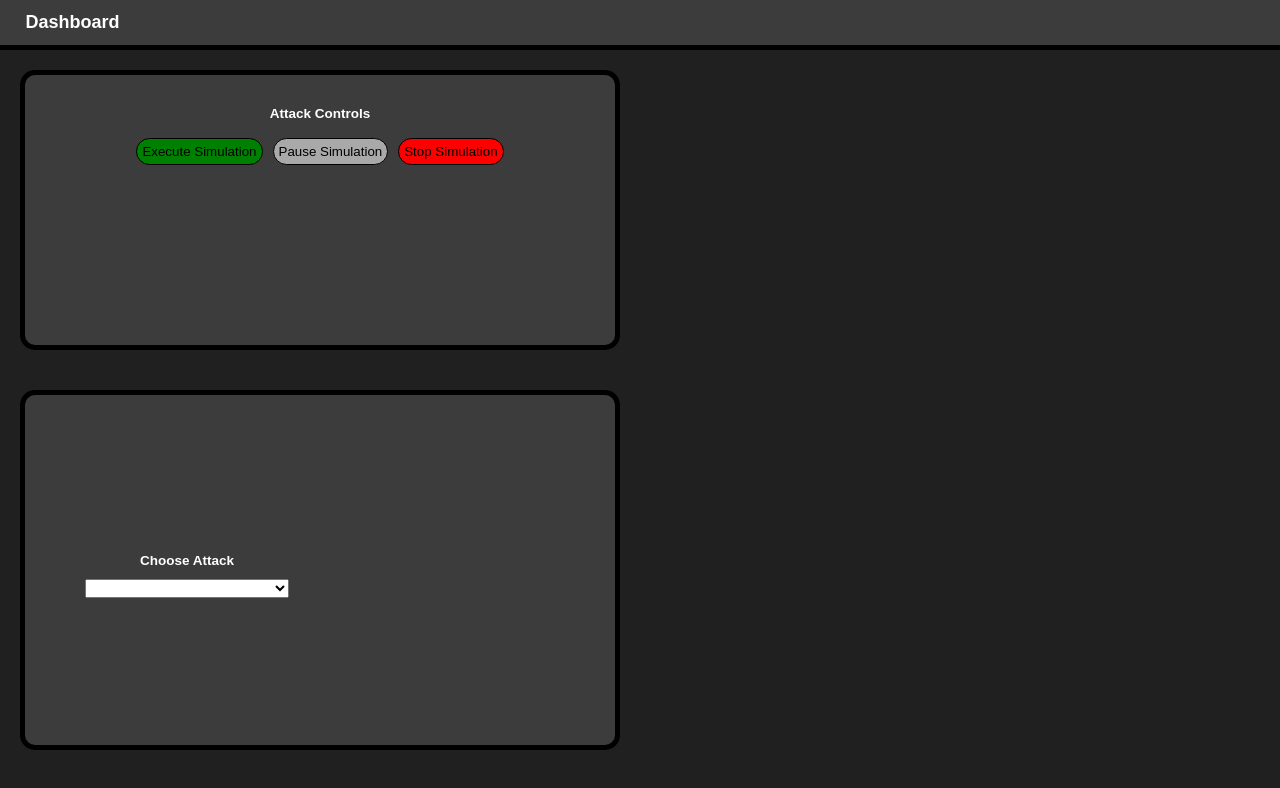
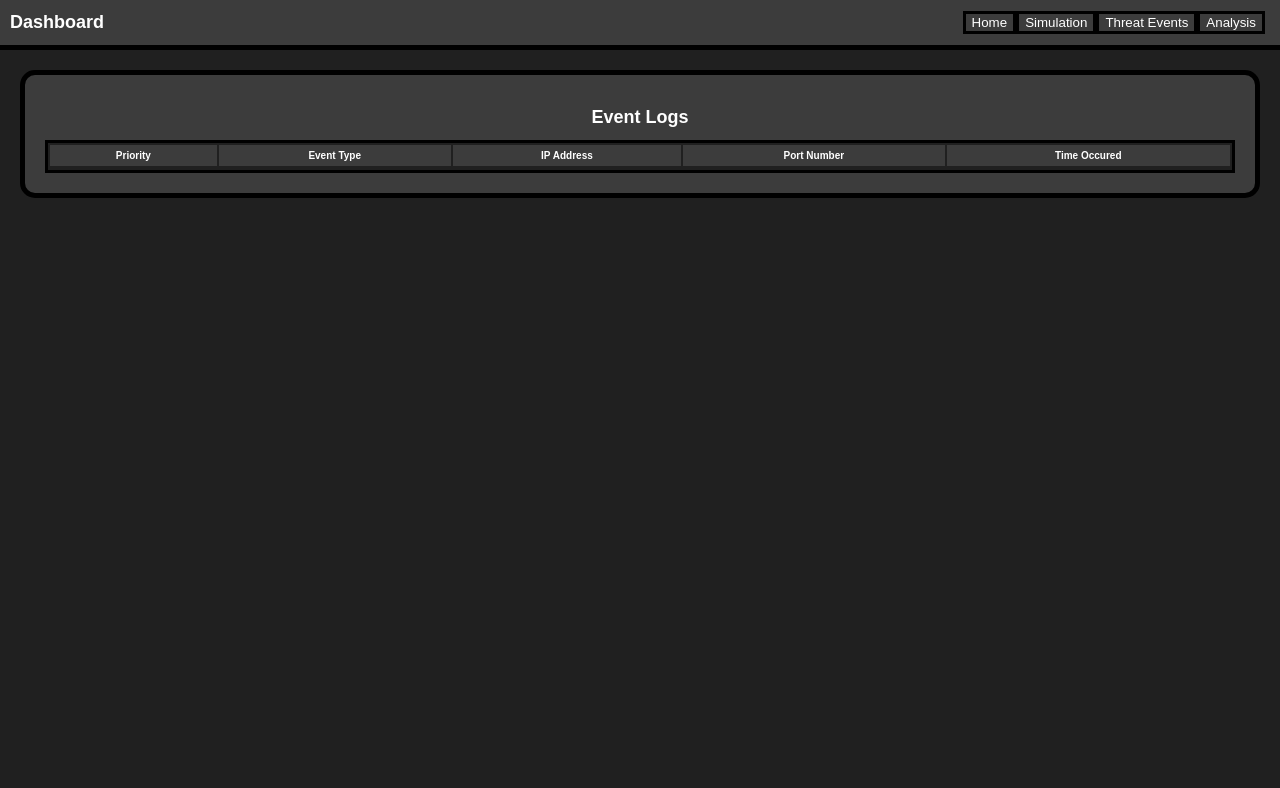
Before and after one commit to Leesuenghos/csci440-group4-project, a React (Vite) app in the folder front-end/: page /#/ThreatEventPage in a window 1280 px wide. Shown: the top 788 px of the page. Built offline with nearby package versions, Linux system fonts and the light colour scheme.

Commit message:
UI Redesign - Alex T (3/16)
Redesigned UI, added pages, created 2 folders (one for pages and one for components)

```diff
--- a/front-end/package.json
+++ b/front-end/package.json
@@ -11,7 +11,8 @@
   },
   "dependencies": {
     "react": "^19.0.0",
-    "react-dom": "^19.0.0"
+    "react-dom": "^19.0.0",
+    "react-router-dom": "^7.3.0"
   },
   "devDependencies": {
     "@eslint/js": "^9.21.0",
--- a/front-end/src/App.jsx
+++ b/front-end/src/App.jsx
@@ -11,85 +11,33 @@ To start the server, follow the instructions below:
 */
 
 import './App.css';
-import ConfigDoS from './ConfigDoS.jsx';
 import React, {useState} from 'react';
 
+import { HashRouter as Router, Routes, Route } from 'react-router-dom';
+import { AnalysisPage } from './pages/AnalysisPage.jsx';
+import { AttackSimPage } from './pages/AttackSimPage.jsx';
+import { Home } from './pages/home.jsx';
+import { ThreatEventsPage } from './pages/ThreatEventsPage.jsx';
+import { Navbar } from './components/Navbar.jsx';
+
 function App() {
-  const [showDoSConfig, setShowDoSConfig] = useState(false);
-  const [showBFConfig, setShowBFConfig] = useState(false);
-  const [currentConfig, setCurrentConfig] = useState("");
-
-  const toggleBFConfig = (optionString) => {
-    setCurrentConfig(optionString);
-    setShowBFConfig(!showBFConfig);
-  }
-
-  const toggleDoSConfig = (optionString) => {
-    setCurrentConfig(optionString);
-    setShowDoSConfig(!showDoSConfig);
-  }
-
-  function toggleOffCurrentConfig(currentConfigValue){
-    if(currentConfigValue === "dos-option"){
-      toggleDoSConfig("");
-    }
-    else if(currentConfigValue === "bg-option"){
-      toggleBFConfig("");
-    }
-  }
-
-  function toggleNewConfig(targetValue) {
-    if (targetValue === "dos-option") {
-      toggleDoSConfig(targetValue);
-    }
-    else if(targetValue === "bf-option") {
-      toggleBFConfig(targetValue);
-    }
-  }
-
-  function handleConfigToggle(event) {
-    if(event.target.value === currentConfig)
-    {
-      // user chose the same option so don't change anything
-    }
-    // user chose the empty section
-    else if(event.target.value === "")
-    {
-      toggleOffCurrentConfig(currentConfig);
-    }
-    // user chose new config
-    else
-    {
-      toggleOffCurrentConfig(currentConfig);
-      toggleNewConfig(event.target.value);
-    }
-  }
 
   return (<>
-            <header>
-              <h1 className='header-title'>Dashboard</h1>
-            </header>
-            <div className="main-page">
-              <div className="attack-controls-container">
-                <h2>Attack Controls</h2>
-                <button className='execute-sim-button'>Execute Simulation</button>
-                <button className='pause-sim-button'>Pause Simulation</button>
-                <button className='stop-sim-button'>Stop Simulation</button>
-              </div>
-              <div className='attack-types-container'>
-                <div className='attack-select-container'>
-                  <h2>Choose Attack</h2>
-                  <select name="attack-type" onChange={handleConfigToggle}>
-                    <option value=""></option>
-                    <option value="dos-option">Denial-of-Service Attack (DoS)</option>
-                    <option value="bf-option">Brute Force</option>
-                  </select>
+            <Router>
+              <header>
+                <h1 className='header-title'>Dashboard</h1>
+                <div className='navbar-container'>
+                  <Navbar>
+                  </Navbar>
                 </div>
-                <div className='attack-config-container'>
-                  <ConfigDoS isDoSVisible={showDoSConfig}></ConfigDoS>
-                </div>
-              </div>
-            </div>
+              </header>
+              <Routes>
+                <Route path="/" element={<Home></Home>}/>
+                <Route path="/Simulation" element={<AttackSimPage></AttackSimPage>}/>
+                <Route path="/ThreatEventPage" element={<ThreatEventsPage></ThreatEventsPage>}/>
+                <Route path="/AnalysisPage" element={<AnalysisPage></AnalysisPage>}/>
+              </Routes>
+            </Router>
           </>
           )
 }
--- /dev/null
+++ b/front-end/src/components/EventLogs.jsx
@@ -0,0 +1,44 @@
+
+/*
+@authors: Alex Tzonis
+*/
+
+function EventLogs(){
+  // holds all the events retreived from the backend
+  const threatEvents = [];
+
+  // array for testing, will be deleted
+  const testThreatEvents = ["Test 1", "Test 2", "Test 3"];
+
+  // holds the threat events but maps everything into the list
+  const eventList = testThreatEvents.map(threatEvent => <li>{threatEvent}</li>)
+
+  function filterTable() {
+      // will take table contents and filter them
+      // will also send how contents will be filtered (IP address, port number, attack type, priority, etc.)
+  }
+
+  function sortTable() {
+      // will send table contents to backend to be sorted
+      // will also send how contents will be sorted (IP address, port number, attack type, priority, etc.)
+  }
+
+  return( <>
+              <h1>Event Logs</h1>
+              <div className="event-table-container">
+                  <table className='event-table'>
+                      <tr>
+                          <th>Priority</th>
+                          <th>Event Type</th>
+                          <th>IP Address</th>
+                          <th>Port Number</th>
+                          <th>Time Occured</th>
+                      </tr>
+                      <tr>
+                      </tr>
+                  </table>
+              </div>
+          </>);
+}
+
+export default EventLogs
--- /dev/null
+++ b/front-end/src/components/Navbar.jsx
@@ -0,0 +1,28 @@
+
+// 15:00
+import { Link } from 'react-router-dom';
+
+export function Navbar() {
+  return( <>
+            <Link to="/">
+              <button id="navbar-buttons">
+                Home
+              </button>
+            </Link>
+            <Link to="/Simulation">
+              <button id="navbar-buttons">
+                Simulation
+              </button>
+            </Link>
+            <Link to="/ThreatEventPage">
+              <button id="navbar-buttons">
+                Threat Events
+              </button>
+            </Link>
+            <Link to="/AnalysisPage">
+              <button id="navbar-buttons">
+                Analysis
+              </button>
+            </Link>
+          </>);
+}
--- a/front-end/src/index.css
+++ b/front-end/src/index.css
@@ -19,27 +19,6 @@ body {
   font-family: Arial, sans-serif;
   font-size: 9px;
   text-align: center;
-}
-
-header{
-  background-color: #3C3C3C;
-  border-bottom: 5px solid black;
-  display: flex;
-  margin: 0;
-  padding: 0;
-  justify-content: left;
-}
-
-.main-page{
-  display: grid;
-  grid-template-columns: 25vw 25vw 25vw 25vw;
-  grid-template-rows: 20vh 20vh 25vh 25vh;
-
-  /*
-  display: grid;
-  grid-template-columns: 25% 25% 25% 25%;
-  grid-template-rows: 25% 25% 25% 25% 25%;
-  */
 }
 
 .attack-controls-container {
@@ -84,8 +63,18 @@ header{
   padding: 20px;
 }
 
-.header-title{
-  padding-left: 2%;
+.add-config-button{
+  background-color: gray;
+  border: 1px solid black;
+  border-radius: 15px;
+  cursor: pointer;
+  margin: 5px;
+  padding: 5px;
+}
+
+.add-config-button:hover{
+  background-color: green;
+  transition: 0.5s ease;
 }
 
 .execute-sim-button {
@@ -131,6 +120,22 @@ header{
 .stop-sim-button:hover {
   background-color: lightcoral;
   transition: 0.5s ease;
+}
+
+.event-panel-container{
+  background-color: #3C3C3C;
+  border: 5px solid black;
+  border-radius: 15px;
+  display: flex-start;
+  justify-content: stretch;
+  align-items: center;
+  margin: 20px;
+  padding: 20px;
+
+  grid-column-start: 3;
+  grid-column-end: 5;
+  grid-row-start: 1;
+  grid-row-end: 5;
 }
 
 /*
@@ -257,92 +262,61 @@ ConfigDoS
   text-align: center;
 }
 
+/*
+---------------------------------------------------------------------------------------------------------------------------
+EventLogs
+---------------------------------------------------------------------------------------------------------------------------
+*/
 
+.event-table-container{
+  background-color: blue;
+}
 
+.event-table{
+  background-color: #202020;
+  border: 3px solid black;
+  overflow-x: auto;
+  overflow-y: auto;
+  width: 100%;
+}
 
+.event-table tr{
+  background-color: #3C3C3C;
+}
 
-
-
-
-
-
-
-
-
-
-
-
-
-
+.event-table th{
+  font-size: 10px;
+  padding: 5px;
+}
 
 
 /*
-:root {
-  font-family: system-ui, Avenir, Helvetica, Arial, sans-serif;
-  line-height: 1.5;
-  font-weight: 400;
+---------------------------------------------------------------------------------------------------------------------------
+Navbar & Header
+---------------------------------------------------------------------------------------------------------------------------
+*/
 
-  color-scheme: light dark;
-  color: rgba(255, 255, 255, 0.87);
-  background-color: #242424;
-
-  font-synthesis: none;
-  text-rendering: optimizeLegibility;
-  -webkit-font-smoothing: antialiased;
-  -moz-osx-font-smoothing: grayscale;
+.navbar-container{
+  display: flex;
+  justify-content: right;
+  margin: 0;
+  padding: 5px;
+  width: 100%;
 }
 
-a {
-  font-weight: 500;
-  color: #646cff;
-  text-decoration: inherit;
-}
-a:hover {
-  color: #535bf2;
+header{
+  align-items: center;
+  background-color: #3C3C3C;
+  border-bottom: 5px solid black;
+  display: flex;
+  margin: 0;
+  padding-left: 10px;
+  padding-right: 10px;
+  justify-content: left;
 }
 
-body {
-  margin: 0;
-  display: flex;
-  place-items: center;
-  min-width: 320px;
-  min-height: 100vh;
+#navbar-buttons{
+  background-color: #3C3C3C;
+  border: 3px solid black;
+  color: white;
 }
-
-h1 {
-  font-size: 3.2em;
-  line-height: 1.1;
-}
-
-button {
-  border-radius: 8px;
-  border: 1px solid transparent;
-  padding: 0.6em 1.2em;
-  font-size: 1em;
-  font-weight: 500;
-  font-family: inherit;
-  background-color: #1a1a1a;
-  cursor: pointer;
-  transition: border-color 0.25s;
-}
-button:hover {
-  border-color: #646cff;
-}
-button:focus,
-button:focus-visible {
-  outline: 4px auto -webkit-focus-ring-color;
-}
-
-@media (prefers-color-scheme: light) {
-  :root {
-    color: #213547;
-    background-color: #ffffff;
-  }
-  a:hover {
-    color: #747bff;
-  }
-  button {
-    background-color: #f9f9f9;
-  }
-}
-*/
--- /dev/null
+++ b/front-end/src/pages/AnalysisPage.jsx
@@ -0,0 +1,6 @@
+
+export function AnalysisPage() {
+  return( <>
+            <p>Hello from Analysis</p>
+          </>)
+}
--- /dev/null
+++ b/front-end/src/pages/AttackSimPage.jsx
@@ -0,0 +1,84 @@
+
+import ConfigDoS from '../components/ConfigDoS';
+import react, { useState } from 'react';
+
+export function AttackSimPage() {
+  const [showDoSConfig, setShowDoSConfig] = useState(false);
+  const [showBFConfig, setShowBFConfig] = useState(false);
+  const [currentConfig, setCurrentConfig] = useState("");
+
+
+
+  const toggleBFConfig = (optionString) => {
+    setCurrentConfig(optionString);
+    setShowBFConfig(!showBFConfig);
+  }
+
+  const toggleDoSConfig = (optionString) => {
+    setCurrentConfig(optionString);
+    setShowDoSConfig(!showDoSConfig);
+  }
+
+  function toggleOffCurrentConfig(currentConfigValue){
+    if(currentConfigValue === "dos-option"){
+      toggleDoSConfig("");
+    }
+    else if(currentConfigValue === "bg-option"){
+      toggleBFConfig("");
+    }
+  }
+
+  function toggleNewConfig(targetValue) {
+    if (targetValue === "dos-option") {
+      toggleDoSConfig(targetValue);
+    }
+    else if(targetValue === "bf-option") {
+      toggleBFConfig(targetValue);
+    }
+  }
+
+  function handleConfigToggle(event) {
+    if(event.target.value === currentConfig)
+    {
+      // user chose the same option so don't change anything
+    }
+    // user chose the empty section
+    else if(event.target.value === "")
+    {
+      toggleOffCurrentConfig(currentConfig);
+    }
+    // user chose new config
+    else
+    {
+      toggleOffCurrentConfig(currentConfig);
+      toggleNewConfig(event.target.value);
+    }
+  }
+
+
+
+
+  return( <>
+            <div className="attack-controls-container">
+                <h2>Attack Controls</h2>
+                <button className='execute-sim-button'>Execute Simulation</button>
+                <button className='pause-sim-button'>Pause Simulation</button>
+                <button className='stop-sim-button'>Stop Simulation</button>
+              </div>
+              <div className='attack-types-container'>
+                <div className='attack-select-container'>
+                  <h2>Choose Attack</h2>
+                  <select name="attack-type" onChange={handleConfigToggle}>
+                    <option value=""></option>
+                    <option value="dos-option">Denial-of-Service Attack (DoS)</option>
+                    <option value="bf-option">Brute Force</option>
+                  </select>
+                  <br/>
+                  <button className='add-config-button'>Add Configuration To Simulation</button>
+                </div>
+                <div className='attack-config-container'>
+                  <ConfigDoS isDoSVisible={showDoSConfig}></ConfigDoS>
+                </div>
+              </div>
+          </>);
+}
--- /dev/null
+++ b/front-end/src/pages/Home.jsx
@@ -0,0 +1,6 @@
+import { Link } from 'react-router-dom';
+
+export function Home() {
+  return( <>
+          </>);
+}
--- /dev/null
+++ b/front-end/src/pages/ThreatEventsPage.jsx
@@ -0,0 +1,10 @@
+
+import EventLogs from '../components/EventLogs.jsx'
+
+export function ThreatEventsPage() {
+  return( <>
+            <div className='event-panel-container'>
+              <EventLogs></EventLogs>
+            </div>
+          </>)
+}
```
Also changed, not shown: front-end/src/components/ConfigDoS.jsx (renamed from front-end/src/ConfigDoS.jsx), 1 other file (tests, documents, lock files or other folders).
